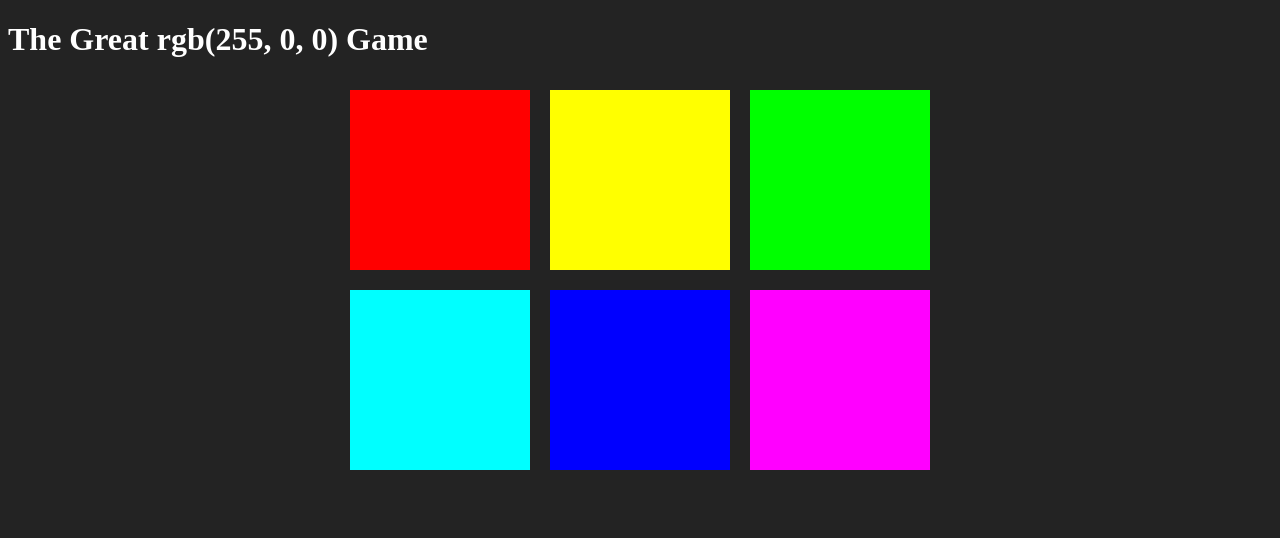
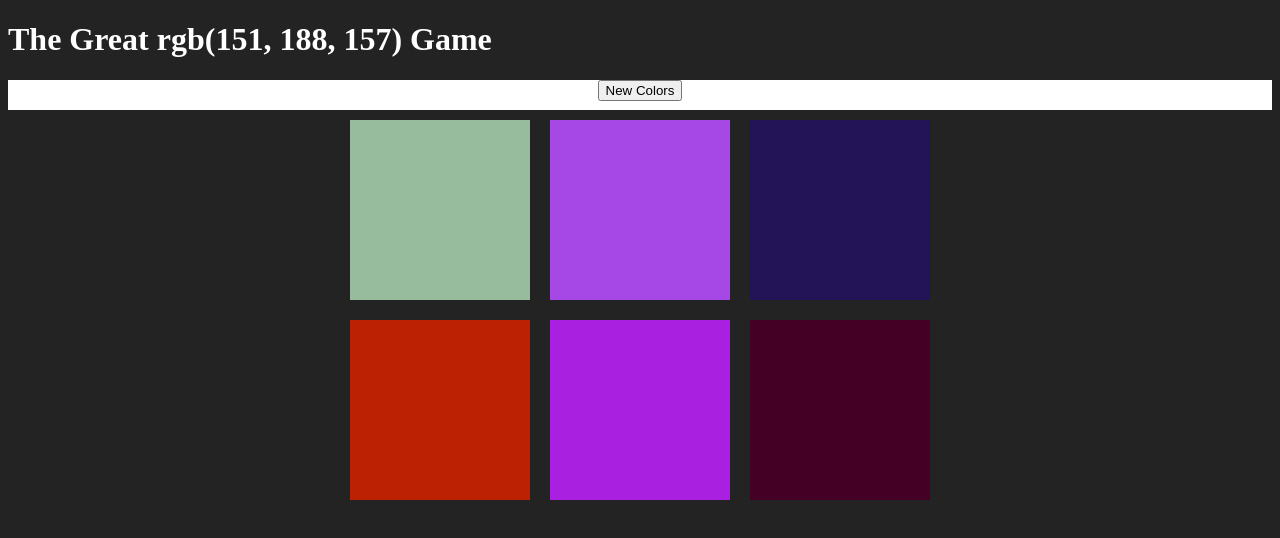
Before and after one commit to emmawh30/RGB-Color-Game, a plain HTML site: page index.html in a window 1280 px wide. Drawn offline with Linux system fonts and the light colour scheme.

Commit message:
Updated Game Features
1. Get a Random Colour
- Game will pick the new colour randomly from an array and not the initial 6 only colours specified.

2. Play Again button and new colours button added
- HTML, CSS and JS file updated

3. Reset Colours and Play Again Button
- The same button will show one or the other text depending on what stage of the game the player is at.  It enables the player to reset the colours mid game, or when guessed correctly choose to play the game again.

4. Background of h1 title re-sets to body colour once the game is reset

```diff
--- a/index.html
+++ b/index.html
@@ -9,7 +9,9 @@
 
 <h1> The Great <span id="colorDisplay">RGB</span> Game </h1>
 
-<div><span id ="message"></span>
+<div id = "stripe">
+<button id ="reset">New Colors </button>
+<span id ="message"></span>
 </div>
 <div id="container">
 	<div class="square"></div>
--- a/script.js
+++ b/script.js
@@ -1,36 +1,43 @@
-var colors = [
-
-	"rgb(255, 0, 0)",
-	"rgb(255, 255, 0)",
-	"rgb(0, 255, 0)",
-	"rgb(0, 255, 255)",
-	"rgb(0, 0, 255)",
-	"rgb(255, 0, 255)"
-
-]
-
+var colors = generateRandomColors(6);
 var squares = document.querySelectorAll(".square");
-var pickedColor = pickColor ();
+var pickedColor = pickColor();
 var colorDisplay = document.getElementById("colorDisplay");
 var messageDisplay = document.querySelector("#message");
+var h1 = document.querySelector ("h1");
+var resetButton = document.querySelector ("#reset");
+
+resetButton.addEventListener("click", function(){
+	// generate all new colors
+	colors = generateRandomColors(6);
+	// pick a new random color from array
+	pickedColor = pickColor();
+	//change color display to match picked color
+	colorDisplay.textContent = pickedColor;
+	//change colors of squares
+	for(var i = 0; i < squares.length; i++) {
+		squares [i].style.background = colors [i];
+	}
+	// change the h1 background back once the game is reset
+	h1.style.background = "#232323";
+});
 
 colorDisplay.textContent = pickedColor;
 
-
 for (var i = 0; i < squares.length; i++) {
-
 	//add initial colors to squares
 	squares[i].style.background = colors [i];
 
 	//add click listeners to squares
 	squares[i].addEventListener ("click", function () {
 
-	// grab color of cliccked square
+	// grab color of clicked square
 	var clickedColor = this.style.background;
 	//compare color to pickedColor
 	if(clickedColor === pickedColor) {
 		messageDisplay.textContent = "Correct!";
+		resetButton.textContent ="Play Again?"
 		changeColors(clickedColor);
+		h1.style.background = clickedColor;
 	}   else {
 		this.style.background = "#232323";
 		messageDisplay.textContent = "Try Again"
@@ -40,17 +47,36 @@ for (var i = 0; i < squares.length; i++) {
 
 function changeColors(color) {
 	//loop through all squares
-
-for (var i = 0; i < colors.length; i++){
-	//change each color to match given color
-
-	squares[i].style.background = color;
-
-
-}
+		for(var i = 0; i < squares.length; i++){
+		//change each color to match given color
+		squares[i].style.background = color;
+	}
 }
 
 function pickColor() {
-	var random = Math.floor (Math.random()* colors.length);
+	var random = Math.floor(Math.random() * colors.length);
 	return colors [random];
 }
+
+function generateRandomColors(num){
+	//make an array
+	var arr = []
+	// add num random colors to array, repeat num times using a loop
+	for(var i = 0; i < num; i++){
+	//get random color and push into array
+	arr.push (randomColor())
+
+	}
+	//return that array
+	return arr;
+	}
+
+function randomColor() {
+	// pick a "red" from 0 - 255
+	var r = Math.floor(Math.random() * 256);
+	// pick a "green" from 0 - 255
+	var g = Math.floor(Math.random() * 256);
+	// pick a "blue" from 0 - 255
+	var b = Math.floor(Math.random() * 256);
+	return "rgb(" + r + ", " + g + ", " + b + ")";
+}
--- a/stylesheet.css
+++ b/stylesheet.css
@@ -18,6 +18,8 @@ h1 {
 	color: white;
 }
 
-span {
-	color: white;
+#stripe {
+	background: white;
+	height: 30px;
+	text-align: center;
 }
```
